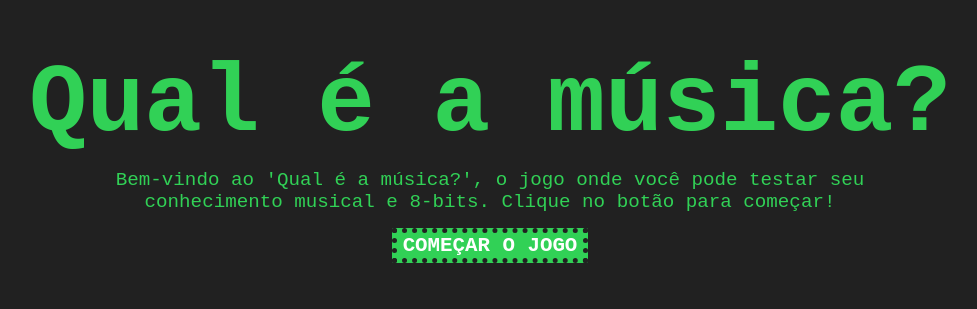
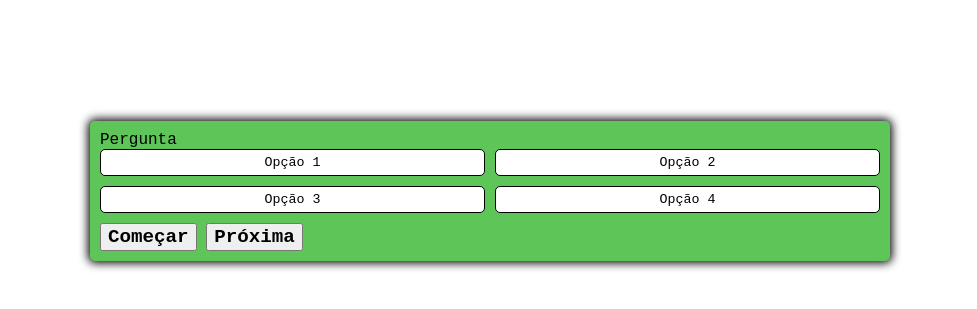
Before and after one commit to Gab-Ahrens/Ironhack-Projeto-1---Qual-a-m-sica-, a plain HTML site: page index.html in a window 1280 px wide. Shown: the part 209-518 px from the top of the page, without its empty margins (150-1127 px from the left). Drawn offline with Linux system fonts and the light colour scheme.

Commit message:
HTML modificado, primeira versão do CSS feita.

```diff
--- a/index.html
+++ b/index.html
@@ -5,21 +5,28 @@
     <meta http-equiv="X-UA-Compatible" content="IE=edge">
     <meta name="viewport" content="width=device-width, initial-scale=1.0">
     <link rel="stylesheet" href="./styles/styles.css"/>
-    <title>Document</title>
+    <script src="./javascript/script.js"></script>
+    <script src="./javascript/objmusicas.js"></script>
+    <title>Qual é a músicas?</title>
 </head>
 <body>
-
-    <section id="welcome">
-        <h1>Qual é a música?</h1>
-        <p>Bem-vindo ao 'Qual é a música?', o jogo onde você pode testar seu conhecimento musical e 8-bits. Clique no botão para começar!</p>
-        <button href="" id="startbtn">COMEÇAR O JOGO</button>
+    <div class="container">
+        <div id="question-container" class="hide">
+            <div id="question">Pergunta</div>
+            <div id="answer-button" class="btn-grid">
+                <button class="btn">Opção 1</button>
+                <button class="btn">Opção 2</button>
+                <button class="btn">Opção 3</button>
+                <button class="btn">Opção 4</button>
+            </div>
+        </div>
+        <div class="controls">
+            <button id="startbtn" class="startbtn-class">Começar</button>
+            <button id="nextbtn" class="nextbtn-class">Próxima </button>
+        </div>
 
 
-    </section>
+    </div>
 
-
-
-    <script src="./javascript/index.js"></script>
-    <script src="./javascript/objmusicas.js"></script>
 </body>
 </html>
--- a/styles/styles.css
+++ b/styles/styles.css
@@ -1,33 +1,46 @@
-
-html {
-    background-color: #212121;
-    color: #31D156;
+* {
+    box-sizing: border-box;
     font-family:'Courier New', Courier, monospace;
 }
 
-#welcome {
-    text-align: center;
+body {
+    padding: 0;
+    margin: 0;
+    display: flex;
+    justify-content: center;
+    align-items: center;
+    width: 100vw;
+    height: 100vh;
 }
 
-#welcome h1 {
-    font-size: 6em;
-    padding-top: 6px;
-    margin: 20% auto 5px auto;
+.container {
+    width: 800px;
+    max-width: 80%;
+    background-color: rgb(94, 197, 89);
+    border-radius: 5px;
+    padding: 10px;
+    box-shadow: 0 0 10px 2px;
 }
 
-#welcome p {
-    font-size: 1.2em;
-    padding: 5px 20%;
-    margin: 0px;
+.btn-grid {
+    display: grid;
+    grid-template-columns: repeat(2, auto);
+    gap: 10px;
+    margin 20px 0;
 }
 
-#startbtn {
-    border-radius: 2px;
-    font-family: 'Courier New', Courier, monospace;
-    font-size: 1.3em;
+.btn {
+    border: 1px solid;
+    color: black;
+    background-color: white;
+    border-radius: 5px;
+    padding: 5px 10px;
+    outline: none;
+    padding-top: 5px;
+}
+
+.startbtn-class, .nextbtn-class {
     margin-top: 10px;
     font-weight: bold;
-    color: white;
-    background-color: #31D156;
-    border: 5px dotted #212121;
+    font-size: 1.2em;
 }
```
Also changed, not shown: javascript/index.js (deleted), javascript/script.js (added).
